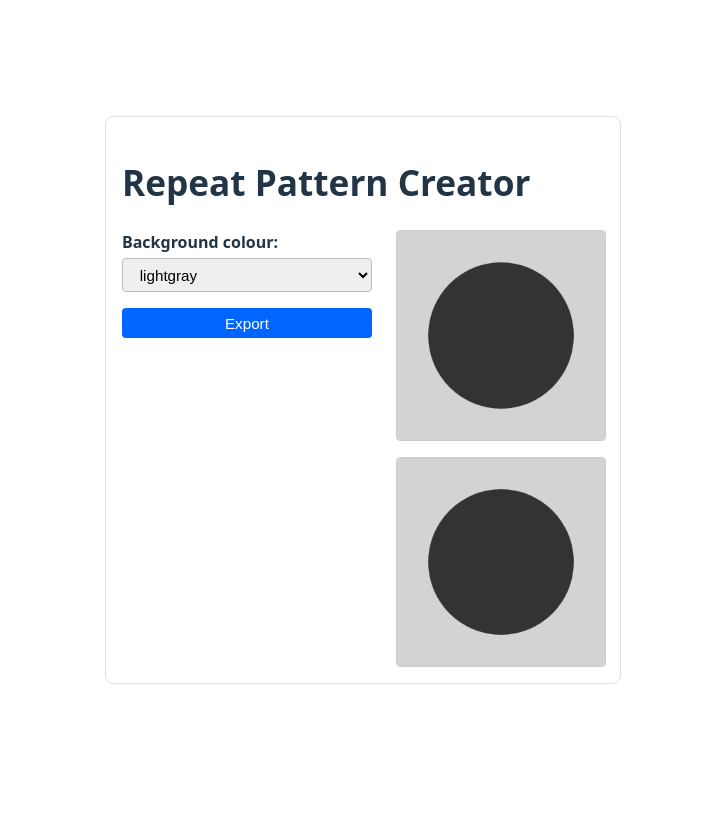
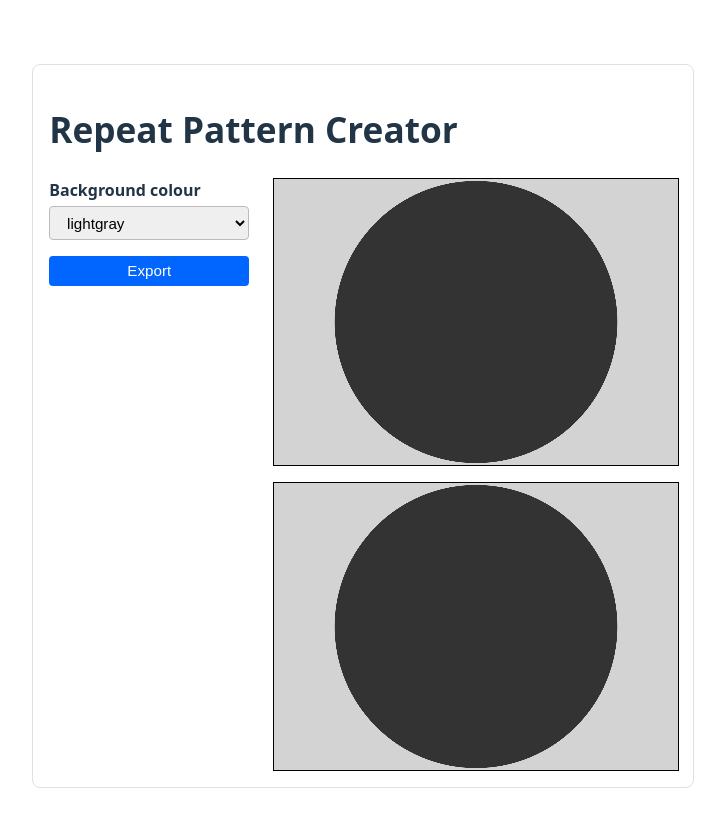
Before and after one commit to LiliGasser/repeatpattern-app, a Vue app: page / in a window 1280 px wide. Shown: the top 826 px of the page, without its empty margins (277-1002 px from the left). Before the commit the page ends 800 px from the top, so only its background shows below. Built offline with nearby package versions, Linux system fonts and the light colour scheme.

Commit message:
add postcard size

```diff
--- a/src/components/Dashboard.vue
+++ b/src/components/Dashboard.vue
@@ -6,7 +6,7 @@
       <!-- LEFT – control panel -->
       <aside class="sidebar">
         <div class="control-group">
-          <label for="bg-select">Background colour:</label>
+          <label for="bg-select">Background colour</label>
           <select id="bg-select" v-model="bgColor">
             <option v-for="c in colours" :key="c" :value="c">{{ c }}</option>
           </select>
@@ -19,15 +19,15 @@
       <div class="canvas-wrapper">
         <canvas
           ref="canvasA"
-          :width="canvasSize"
-          :height="canvasSize"
+          :width="pcWidth"
+          :height="pcHeight"
           class="canvas"
         ></canvas>
 
         <canvas
           ref="canvasB"
-          :width="canvasSize"
-          :height="canvasSize"
+          :width="pcWidth"
+          :height="pcHeight"
           class="canvas"
         ></canvas>
       </div>
@@ -39,7 +39,15 @@
 import { ref, watch, onMounted } from 'vue'
 
 /* -------------------- Reactive state -------------------- */
-const canvasSize = 300                                 // square size (px)
+// define postcard size (A5 postcard: 148mm x 105mm)
+// calculation: https://imageonline.co/mm-to-px.php
+// laptop screen: 1920 x 1200, 14'' diagonal --> 162 ppi; 60Hz
+const pcWidthMM = 148; // mm
+const pcHeightMM = 105; // mm
+let dpi = 300; // dots per inch
+let pcWidth = Math.floor(pcWidthMM * dpi / 25.4);
+let pcHeight = Math.floor(pcHeightMM * dpi / 25.4);
+console.log(pcWidth, pcHeight);
 const colours = [
   'lightgray',
   '#ff9999',
@@ -103,7 +111,7 @@ function exportCanvases() {
 
 <style scoped>
 .dashboard {
-  max-width: 760px;
+  max-width: 1060px;
   margin: 2rem auto;
   padding: 1rem;
   border: 1px solid #e0e0e0;
@@ -119,7 +127,7 @@ function exportCanvases() {
 
 /* LEFT – control panel */
 .sidebar {
-  flex: 0 0 250px;               /* fixed width */
+  flex: 0 0 200px;               /* fixed width */
   display: flex;
   flex-direction: column;
   gap: 1rem;
@@ -158,8 +166,7 @@ function exportCanvases() {
 }
 .canvas {
   width: 100%;                  /* fit container width */
-  max-width: 300px;             /* keep original pixel dimensions */
-  border: 1px solid #ccc;
-  border-radius: 4px;
+  max-width: 450px;
+  border: 1px solid #000;
 }
 </style>
--- a/src/style.css
+++ b/src/style.css
@@ -16,8 +16,8 @@
 body {
   margin: 0;
   display: flex;
-  place-items: center;    /* TODO why? needed? */
-  min-width: 320px;
+  /* place-items: center;    TODO how to best place app */
+  min-width: 620px;   /* TODO how to do mobile better? */
   min-height: 100vh;
 }
 
```
